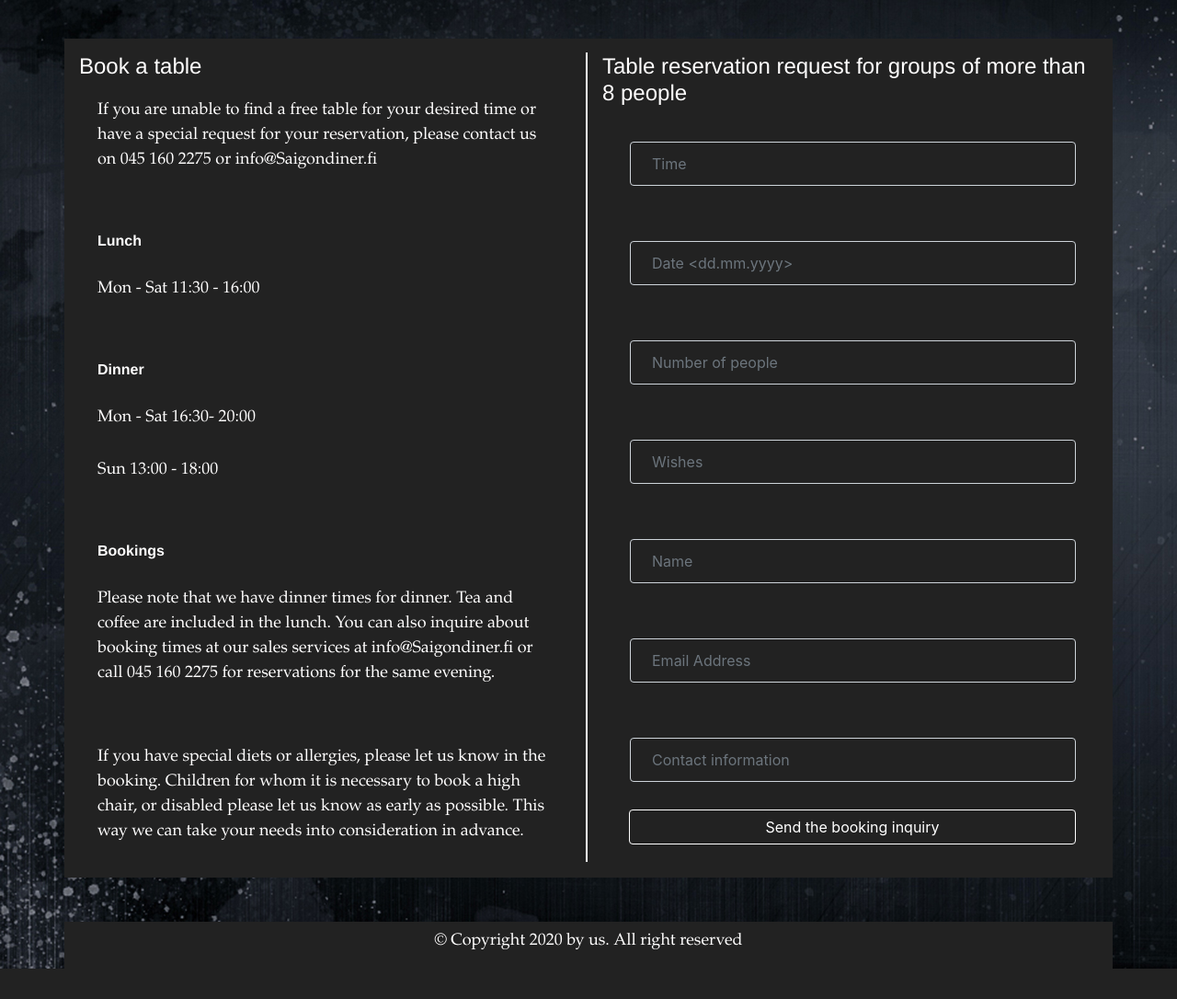
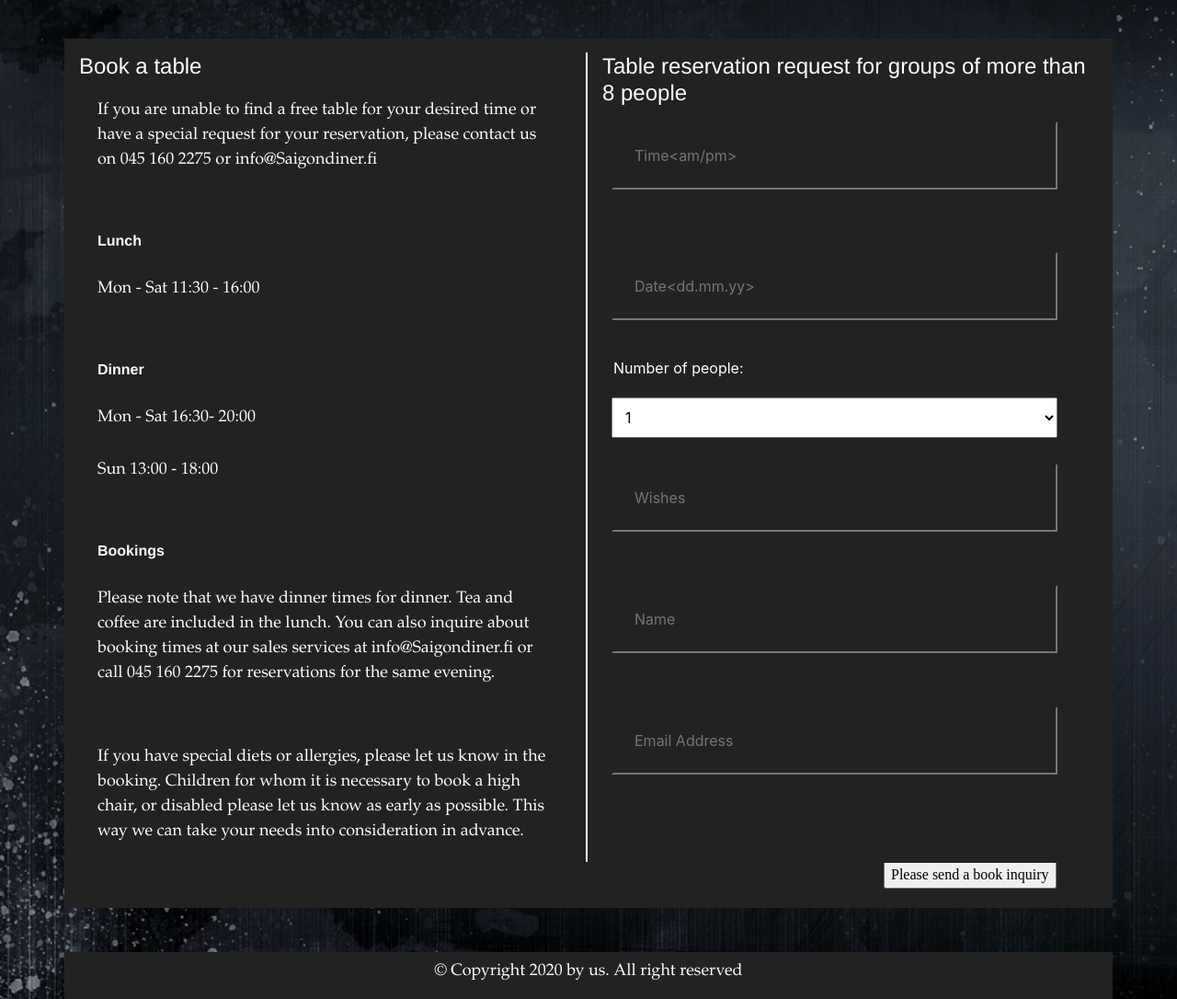
Before and after one commit to Ville-hub/Group9-Web-Project, a PHP site: page /booking.php in a window 1280 px wide. Shown: the part 56-1142 px from the top of the page at 92% size. Before the commit the page ends 1109 px from the top, so only its background shows below. Run offline with PHP 8.4, Linux system fonts and the light colour scheme.

Commit message:
Add files via upload

```diff
--- a/booking.php
+++ b/booking.php
@@ -1,4 +1,55 @@
 <?php include 'myheader.php'?>
+<html>
+    <head>
+        <style>
+            .option{
+                margin-left:10px;
+                width: 90%;
+                padding:10px;
+                margin-bottom:20px;
+            }
+            .number{
+
+               margin-left:-8px;
+                color:white;
+                padding:20px;
+
+            }
+            .time{
+                margin:60px;
+                width:100%;
+            }
+            .date{
+                margin:20px;
+                width:80%;
+            }
+            .wishes{
+                margin:50px;
+                width:80%;
+            }
+            .email{
+                margin:60px;
+                width:80%;
+            }
+            .name{
+                margin:50px;
+                width:80%;
+
+            }
+            .input{
+                margin:5px;
+                margin-left:890px;
+               margin-top:-2px;
+                width:20%;
+                font-family:cubic;
+
+
+
+
+            }
+        </style>
+    </head>
+<html>
 <div class="row mt-5">
     <div class="col-md-12 BookTable p-3">
         <div class="row">
@@ -18,28 +69,39 @@
                     <p class="vertical-align p1">If you have special diets or allergies, please let us know in the booking. Children for whom it is necessary to book a high chair, or disabled please let us know as early as possible. This way we can take your needs into consideration in advance. </p>
             </div>
             <div class="col-md-6 Form2">
+            <form name="Form2" method="post" action="create.php">
                 <h4> Table reservation request for groups of more than 8 people </h4>
-                    <input type="text" style="margin:30px"  class="form-control t1" placeholder="Time" aria-label="Time" aria-describedby="basic-addon2">
-                    <br>
-                    <input type="text" style="margin:30px"  class="form-control t2" placeholder="Date <dd.mm.yyyy>" aria-label="Date" aria-describedby="basic-addon2">
-                    <br>
-                    <input type="text" style="margin:30px"  class="form-control t3" placeholder="Number of people" aria-label="Number of people" aria-describedby="basic-addon2">
-                    <br>
-                    <input type="text" style="margin:30px"  class="form-control t4" placeholder="Wishes" aria-label="Wishes" aria-describedby="basic-addon2">
-                    <br>
-                    <input type="text" style="margin:30px"  class="form-control t5" placeholder="Name" aria-label="Name" aria-describedby="basic-addon2">
-                    <br>
-                    <input type="text" style="margin:30px"  class="form-control t6" placeholder="Email Address" aria-label="Email Address" aria-describedby="basic-addon2">
-                    <br>
-                    <input type="text" style="margin:30px"  class="form-control t7" placeholder="Contact information" aria-label="Contact information" aria-describedby="basic-addon2">
-                    <br>
+                <input style="color:white;" type="text" placeholder="Time<am/pm>" name="time" aria-describedby="basic-addon2" class="time" maxlength="5" required/><br>
+    <input style="color:white;" type="text" placeholder="Date<dd.mm.yy>" name="date" aria-describedby="basic-addon2" class="date" maxlength="10" required/><br>
+    <div class="number">
+    Number of people:
+        </div>
 
-                    <div class="input-group-append">
-                    <button class="btn btn-outline-secondary button1" type="button" class="margin:30px" >Send the booking inquiry</button>
-            </div>
+    <select name ="number" class="option">
+    <option value="1"  > 1</option>
+    <option value="2"> 2</option>
+    <option value="3"> 3</option>
+    <option value="4"> 4</option>
+    <option value="5"> 5</option>
+    <option value="6"> 6</option>
+    <option value="7"> 7</option>
+    <option value="8"> 8</option>
+    <option value="9"> 9</option>
+    <option value="10"> 10</option>
+    </select>
+
+    <br>
+
+    <input style="color:white;" type="text" placeholder="Wishes" name="wishes" aria-describedby="basic-addon2" class="wishes"required/><br>
+    <input style="color:white;" type="text" placeholder="Name" name="name" aria-describedby="basic-addon2" class="name"required/><br>
+    <input style="color:white;" type="text" placeholder="Email Address" name="email" aria-describedby="basic-addon2" class="email"required/>
+    </div>
+    <div class="input">
+    <input  type="submit" placeholder="Please send a book inquiry" value="Please send a book inquiry">
+        </div>
+    </form>
         </div>
         <div class="vl"></div>
     </div>
 </div>
-</div>
 <?php include 'myfooter.php'?>
```
Also changed, not shown: create.php (added, +32 -0 lines), db.php (added, +12 -0 lines).
